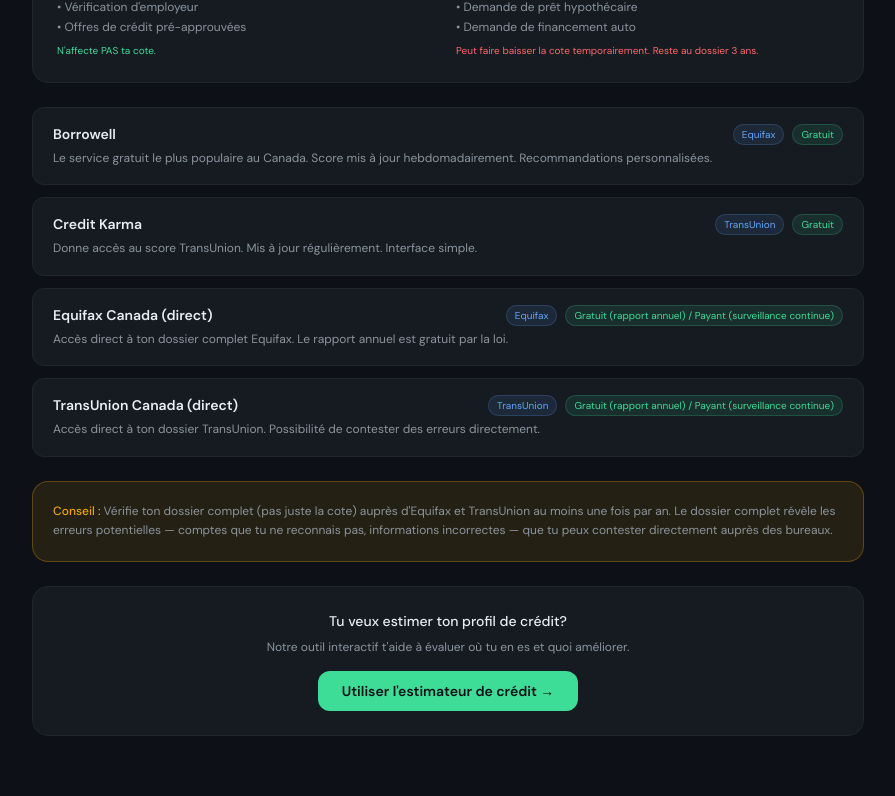
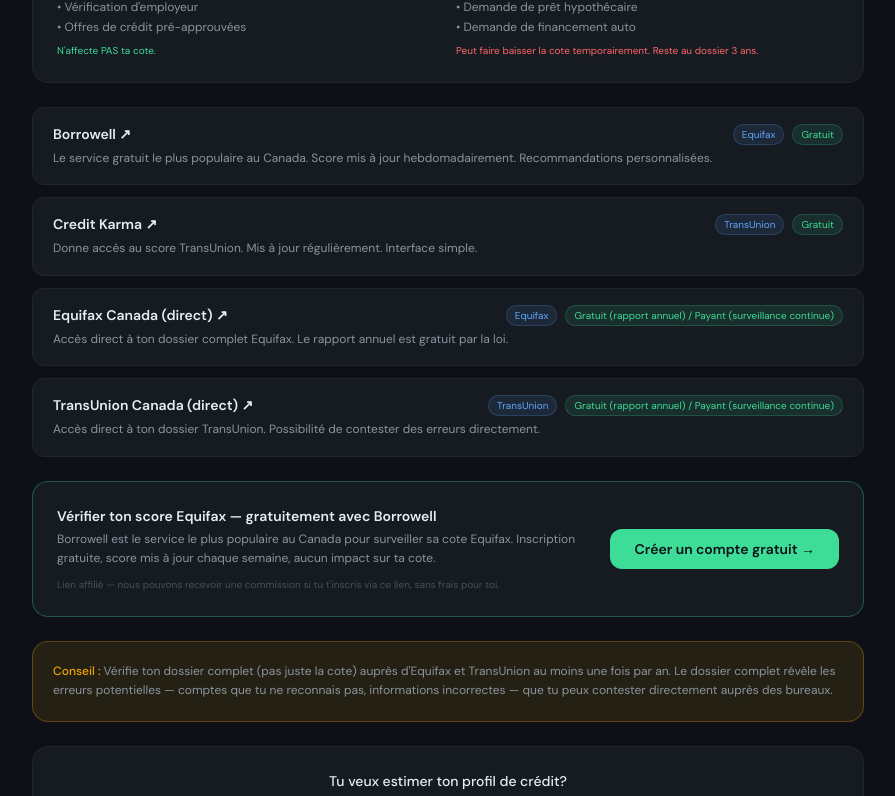
Before and after one commit to MlobsterWhite/monportefeuille, a Next.js app: page /guide-cote-de-credit-canada in a window 1280 px wide. Shown: the part 4019-4815 px from the top of the page, without its empty margins (192-1087 px from the left). Built offline with nearby package versions, Linux system fonts and the light colour scheme.

Commit message:
Correction guide cote de credit

```diff
--- a/pages/estimateur-credit.jsx
+++ b/pages/estimateur-credit.jsx
@@ -26,26 +26,28 @@
 }
 
 // ─── Score calculation ────────────────────────────────────────────────────────
+// Échelle 300–900 (Equifax Canada). Le bonus total maximum = 600 points,
+// pondéré selon les vrais facteurs : 35/30/15/10/10.
 function calcScore({ payments, utilization, history, inquiries, accounts }) {
   let score = 300;
-  // Payment history (35%)
-  const paymentMap = { always: 265, usually: 200, sometimes: 100, often: 30 };
+  // Historique de paiements (35% — max 210)
+  const paymentMap = { always: 210, usually: 160, sometimes: 80, often: 20 };
   score += paymentMap[payments] || 0;
-  // Utilization (30%)
+  // Utilisation du crédit (30% — max 180)
   const util = Number(utilization);
-  if (util <= 10) score += 228;
-  else if (util <= 30) score += 190;
-  else if (util <= 50) score += 130;
-  else if (util <= 75) score += 60;
+  if (util <= 10) score += 180;
+  else if (util <= 30) score += 150;
+  else if (util <= 50) score += 100;
+  else if (util <= 75) score += 50;
   else score += 10;
-  // History length (15%)
-  const histMap = { lt1: 20, "1to3": 60, "3to6": 90, "6to10": 100, gt10: 114 };
+  // Ancienneté du crédit (15% — max 90)
+  const histMap = { lt1: 15, "1to3": 40, "3to6": 60, "6to10": 75, gt10: 90 };
   score += histMap[history] || 0;
-  // Inquiries (10%)
-  const inqMap = { 0: 76, 1: 60, "2to3": 40, "4plus": 15 };
+  // Nouvelles demandes (10% — max 60)
+  const inqMap = { 0: 60, 1: 45, "2to3": 25, "4plus": 10 };
   score += inqMap[inquiries] || 0;
-  // Accounts (10%)
-  const accMap = { 0: 10, 1: 40, "2to4": 70, "5plus": 76 };
+  // Variété de comptes (10% — max 60)
+  const accMap = { 0: 5, 1: 30, "2to4": 50, "5plus": 60 };
   score += accMap[accounts] || 0;
   return Math.min(900, Math.max(300, Math.round(score)));
 }
@@ -434,7 +436,7 @@
               Comment améliorer votre cote de crédit rapidement
             </h2>
             <p className="text-sm text-[#8B949E] leading-relaxed mb-4">
-              Payez TOUTES vos factures à temps — même un seul retard de 30+ jours peut faire chuter votre cote de 50-100 points. Gardez votre utilisation de crédit sous 30% de votre limite (idéalement sous 10%) — si votre limite totale est 10 000$, ne dépassez jamais 3 000$ de solde. Ne fermez pas vos vieilles cartes même si vous ne les utilisez plus (l'ancienneté aide). Évitez de demander trop de nouveaux crédits en peu de temps. Si vous avez des dettes, utilisez notre <a href="/calculateur-reer" className="text-[#3DDC97] underline">stratégie de remboursement</a> pour les éliminer méthodiquement.
+              Payez TOUTES vos factures à temps — même un seul retard de 30+ jours peut faire chuter votre cote de 50-100 points. Gardez votre utilisation de crédit sous 30% de votre limite (idéalement sous 10%) — si votre limite totale est 10 000$, ne dépassez jamais 3 000$ de solde. Ne fermez pas vos vieilles cartes même si vous ne les utilisez plus (l'ancienneté aide). Évitez de demander trop de nouveaux crédits en peu de temps. Si vous avez des dettes, priorisez celles à taux d'intérêt élevé (cartes de crédit à 19-22%) avec la méthode avalanche, ou commencez par les plus petits soldes pour un effet de motivation rapide avec la méthode boule de neige.
             </p>
 
             <h2 className="text-2xl font-bold text-[#E6EDF3] mb-6 mt-12">
--- a/pages/guide-cote-de-credit-canada.jsx
+++ b/pages/guide-cote-de-credit-canada.jsx
@@ -1,6 +1,7 @@
 import { useState } from "react";
 import Layout from "../components/Layout";
 import Link from "next/link";
+import AffiliateLink from "../components/AffiliateLink";
 
 const FAQ_ITEMS = [
   {
@@ -372,7 +373,8 @@
                   bureau: "Equifax",
                   prix: "Gratuit",
                   desc: "Le service gratuit le plus populaire au Canada. Score mis à jour hebdomadairement. Recommandations personnalisées.",
-                  url: "https://borrowell.com",
+                  url: "https://borrowell.com/refer-a-friend/free-credit-score?utm_campaign=Refer5&utm_medium=web&utm_source=refer2022-1115247",
+                  partner: "borrowell",
                 },
                 {
                   service: "Credit Karma",
@@ -398,7 +400,17 @@
               ].map(s => (
                 <div key={s.service} className="bg-[#161B22] border border-[#21262D] rounded-xl px-5 py-4">
                   <div className="flex flex-wrap items-start justify-between gap-2 mb-1">
-                    <span className="text-sm font-semibold text-[#E6EDF3]">{s.service}</span>
+                    {s.partner ? (
+                      <AffiliateLink href={s.url} partner={s.partner}
+                        className="text-sm font-semibold text-[#E6EDF3] hover:text-[#3DDC97] transition-colors no-underline">
+                        {s.service} ↗
+                      </AffiliateLink>
+                    ) : (
+                      <a href={s.url} target="_blank" rel="noopener noreferrer"
+                        className="text-sm font-semibold text-[#E6EDF3] hover:text-[#3DDC97] transition-colors no-underline">
+                        {s.service} ↗
+                      </a>
+                    )}
                     <div className="flex gap-2">
                       <span className="text-[10px] bg-[#60A5FA]/10 text-[#60A5FA] border border-[#60A5FA]/20 rounded-full px-2 py-0.5">{s.bureau}</span>
                       <span className="text-[10px] bg-[#3DDC97]/10 text-[#3DDC97] border border-[#3DDC97]/20 rounded-full px-2 py-0.5">{s.prix}</span>
@@ -407,6 +419,25 @@
                   <p className="text-xs text-[#8B949E] leading-relaxed">{s.desc}</p>
                 </div>
               ))}
+            </div>
+
+            {/* Borrowell affiliate CTA */}
+            <div className="mt-6 bg-[#161B22] border border-[#3DDC97]/30 rounded-2xl p-6 flex flex-col sm:flex-row items-center gap-5">
+              <div className="flex-1">
+                <p className="text-sm font-bold text-[#E6EDF3] mb-1">Vérifier ton score Equifax — gratuitement avec Borrowell</p>
+                <p className="text-xs text-[#8B949E] leading-relaxed">
+                  Borrowell est le service le plus populaire au Canada pour surveiller sa cote Equifax. Inscription gratuite,
+                  score mis à jour chaque semaine, aucun impact sur ta cote.
+                </p>
+                <p className="text-[10px] text-[#484F58] mt-2">Lien affilié — nous pouvons recevoir une commission si tu t'inscris via ce lien, sans frais pour toi.</p>
+              </div>
+              <AffiliateLink
+                href="https://borrowell.com/refer-a-friend/free-credit-score?utm_campaign=Refer5&utm_medium=web&utm_source=refer2022-1115247"
+                partner="borrowell"
+                className="flex-shrink-0 bg-[#3DDC97] text-[#0D1117] font-bold rounded-xl px-6 py-2.5 text-sm hover:opacity-90 transition-opacity no-underline whitespace-nowrap"
+              >
+                Créer un compte gratuit →
+              </AffiliateLink>
             </div>
 
             <div className="bg-[#F0A500]/10 border border-[#F0A500]/30 rounded-2xl p-5 mt-6">
@@ -568,10 +599,8 @@
 
           {/* ── Section 7 ── */}
           <section id="delais" className="mb-14">
-            <h2 className="text-2xl font-bold text-[#E6EDF3] mb-6">
-              <span className="text-[#3DDC97] font-mono text-xl mr-3">7</span>
-              Combien de temps pour s'améliorer?
-            </h2>
+            <h2 className="text-3xl font-bold text-[#E6EDF3] mb-2">7 — Combien de temps pour s'améliorer?</h2>
+            <p className="text-sm text-[#8B949E] mb-8">Des estimations réalistes par scénario</p>
             <div className="prose mb-6">
               <p className="text-[#C9D1D9]">
                 Il n'existe pas de réponse unique — le délai dépend de ce qui a affecté ta cote et de ta situation de départ.
@@ -601,10 +630,8 @@
 
           {/* ── Section 8 ── */}
           <section id="zero" className="mb-14">
-            <h2 className="text-2xl font-bold text-[#E6EDF3] mb-6">
-              <span className="text-[#3DDC97] font-mono text-xl mr-3">8</span>
-              Bâtir un crédit de zéro
-            </h2>
+            <h2 className="text-3xl font-bold text-[#E6EDF3] mb-2">8 — Bâtir un crédit de zéro</h2>
+            <p className="text-sm text-[#8B949E] mb-8">Nouveaux arrivants, jeunes adultes, ou après une faillite</p>
             <div className="prose mb-6">
               <p className="text-[#C9D1D9]">
                 Tu arrives au Canada, tu as 18 ans, ou tu n'as simplement jamais utilisé de crédit?
```
